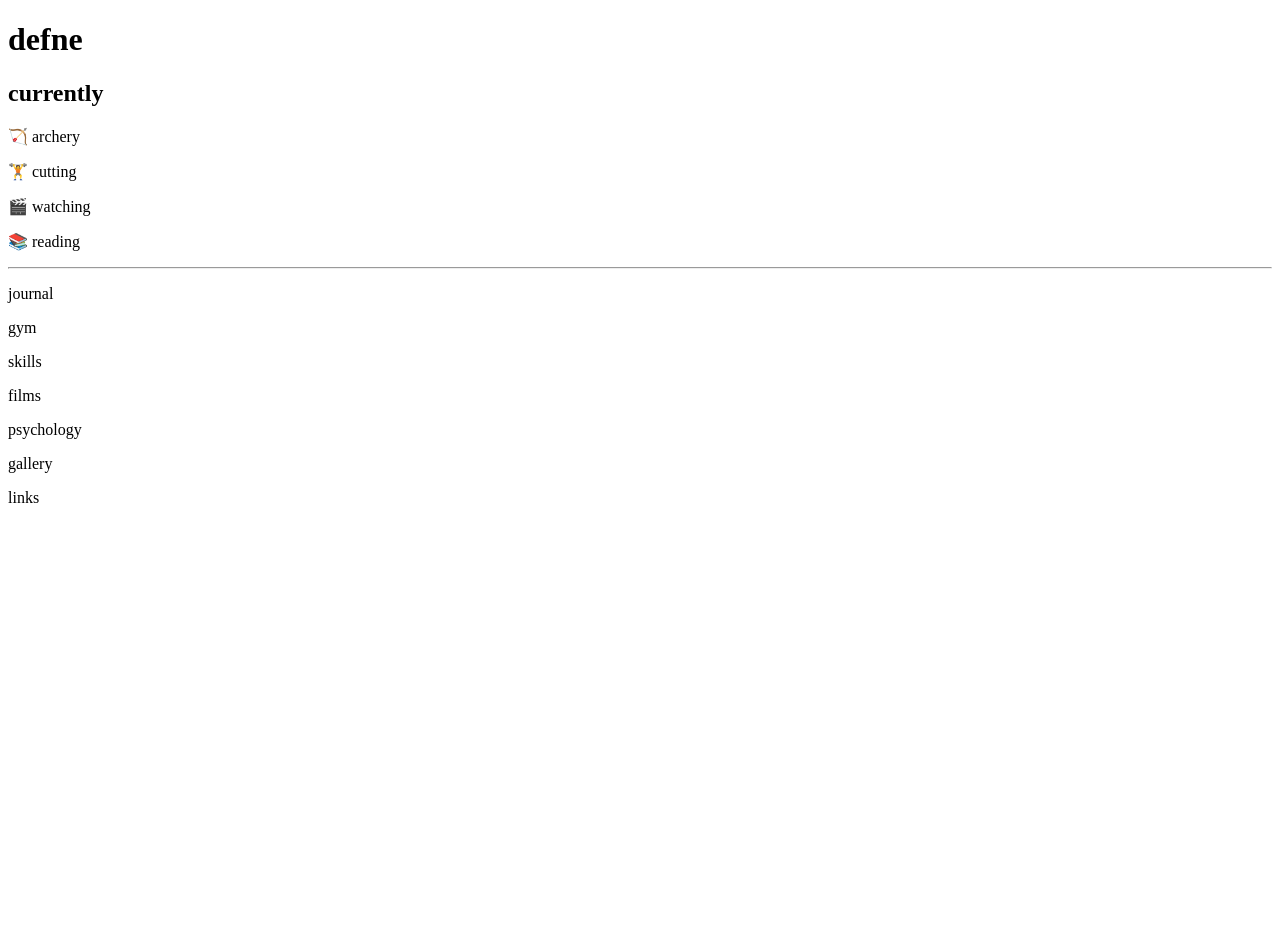
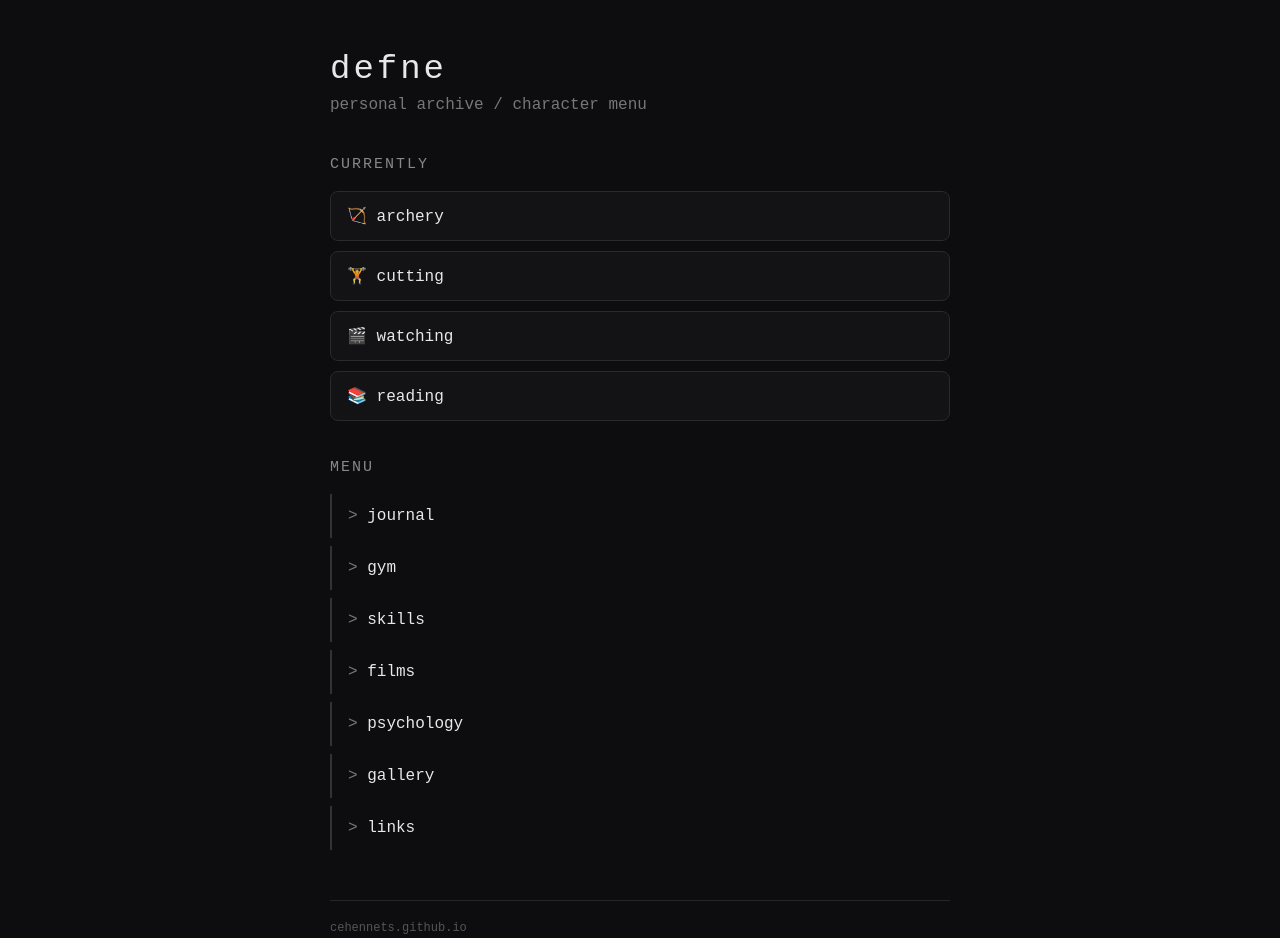
Before and after one commit to cehennets/cehennets.github.io, a plain HTML site: page index.html in a window 1280 px wide. Before the commit the page ends 800 px from the top, so only its background shows below. Drawn offline with Linux system fonts and the light colour scheme.

Commit message:
Update index.html

```diff
--- a/index.html
+++ b/index.html
@@ -1,28 +1,130 @@
 <!DOCTYPE html>
-<html lang="tr">
+<html lang="en">
 <head>
   <meta charset="UTF-8">
   <meta name="viewport" content="width=device-width, initial-scale=1.0">
+
   <title>defne</title>
+
+  <style>
+    * {
+      box-sizing: border-box;
+    }
+
+    body {
+      margin: 0;
+      min-height: 100vh;
+      background: #0d0d0f;
+      color: #e8e8e8;
+      font-family: "Courier New", monospace;
+      display: flex;
+      justify-content: center;
+      padding: 50px 22px;
+    }
+
+    main {
+      width: 100%;
+      max-width: 620px;
+    }
+
+    h1 {
+      margin: 0 0 8px;
+      font-size: 34px;
+      font-weight: normal;
+      letter-spacing: 3px;
+    }
+
+    .subtitle {
+      color: #777;
+      margin-bottom: 42px;
+    }
+
+    h2 {
+      margin-top: 38px;
+      font-size: 15px;
+      color: #888;
+      text-transform: uppercase;
+      letter-spacing: 2px;
+      font-weight: normal;
+    }
+
+    .currently {
+      display: grid;
+      gap: 10px;
+      margin-top: 18px;
+    }
+
+    .status {
+      padding: 14px 16px;
+      border: 1px solid #29292e;
+      background: #131316;
+      border-radius: 8px;
+    }
+
+    nav {
+      margin-top: 18px;
+      display: grid;
+      gap: 8px;
+    }
+
+    nav a {
+      color: #e8e8e8;
+      text-decoration: none;
+      padding: 13px 16px;
+      border-left: 2px solid #333;
+      transition: 0.2s;
+    }
+
+    nav a::before {
+      content: "> ";
+      color: #777;
+    }
+
+    nav a:hover {
+      background: #17171b;
+      border-left-color: #e8e8e8;
+      padding-left: 22px;
+    }
+
+    footer {
+      margin-top: 50px;
+      padding-top: 20px;
+      border-top: 1px solid #242429;
+      color: #555;
+      font-size: 12px;
+    }
+  </style>
 </head>
+
 <body>
-  <h1>defne</h1>
+  <main>
+    <h1>defne</h1>
+    <div class="subtitle">personal archive / character menu</div>
 
-  <h2>currently</h2>
+    <h2>currently</h2>
 
-  <p>🏹 archery</p>
-  <p>🏋️ cutting</p>
-  <p>🎬 watching</p>
-  <p>📚 reading</p>
+    <section class="currently">
+      <div class="status">🏹 archery</div>
+      <div class="status">🏋️ cutting</div>
+      <div class="status">🎬 watching</div>
+      <div class="status">📚 reading</div>
+    </section>
 
-  <hr>
+    <h2>menu</h2>
 
-  <p>journal</p>
-  <p>gym</p>
-  <p>skills</p>
-  <p>films</p>
-  <p>psychology</p>
-  <p>gallery</p>
-  <p>links</p>
+    <nav>
+      <a href="#">journal</a>
+      <a href="#">gym</a>
+      <a href="#">skills</a>
+      <a href="#">films</a>
+      <a href="#">psychology</a>
+      <a href="#">gallery</a>
+      <a href="#">links</a>
+    </nav>
+
+    <footer>
+      cehennets.github.io
+    </footer>
+  </main>
 </body>
 </html>
```
